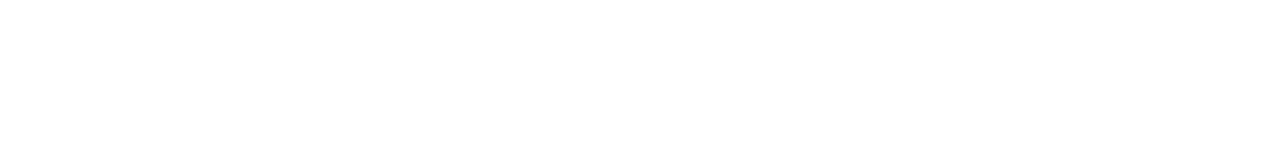
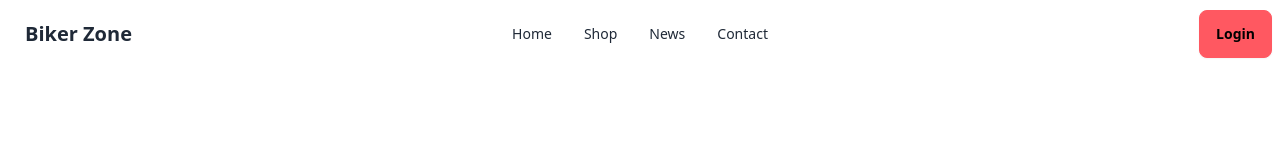
Before and after one commit to mrashid124/biker-zone-with-daisyUI, a plain HTML site: page index.html in a window 1280 px wide. Drawn offline with nearby package versions, Linux system fonts and the light colour scheme.

Commit message:
Biker Zone nav added

```diff
--- a/index.html
+++ b/index.html
@@ -3,9 +3,49 @@
 <head>
     <meta charset="UTF-8">
     <meta name="viewport" content="width=device-width, initial-scale=1.0">
-    <title>Bike zone</title>
+    <title>Biker zone</title>
+    <!-- Tailwind and DaisyUI cdn -->
+    <link href="https://cdn.jsdelivr.net/npm/daisyui@4.6.0/dist/full.min.css" rel="stylesheet" type="text/css" />
+    <script src="https://cdn.tailwindcss.com"></script>
+
 </head>
 <body>
+    <header>
+        <nav>
+            <div class="navbar bg-base-100">
+                <div class="navbar-start">
+                  <div class="dropdown">
+                    <div tabindex="0" role="button" class="btn btn-ghost lg:hidden">
+                      <svg xmlns="http://www.w3.org/2000/svg" class="h-5 w-5" fill="none" viewBox="0 0 24 24" stroke="currentColor"><path stroke-linecap="round" stroke-linejoin="round" stroke-width="2" d="M4 6h16M4 12h8m-8 6h16" /></svg>
+                    </div>
+                    <ul tabindex="0" class="menu menu-sm dropdown-content mt-3 z-[1] p-2 shadow bg-base-100 rounded-box w-52">
+                      <li><a>Home</a></li>
+                      <li><a>Shop</a></li>
+                      <li><a>News</a></li>
+                      <li><a>Contact</a></li>
+                    </ul>
+                  </div>
+                  <a class="btn btn-ghost text-xl">Biker Zone</a>
+                </div>
+                <div class="navbar-center hidden lg:flex">
+                  <ul class="menu menu-horizontal px-1">
+                    <li><a>Home</a></li>
+                    <li><a>Shop</a></li>
+                    <li><a>News</a></li>
+                    <li><a>Contact</a></li>
+                  </ul>
+                </div>
+                <div class="navbar-end">
+                  <a class="btn btn-error">Login</a>
+                </div>
+              </div>
+        </nav>
+    </header>
+    <main>
 
+    </main>
+    <footer>
+
+    </footer>
 </body>
 </html>
--- /dev/null
+++ b/tailwind.config.js
@@ -0,0 +1,8 @@
+/** @type {import('tailwindcss').Config} */
+module.exports = {
+    content: ["./src/**/*.{html,js}"],
+    theme: {
+      extend: {},
+    },
+    plugins: [],
+  }
```
